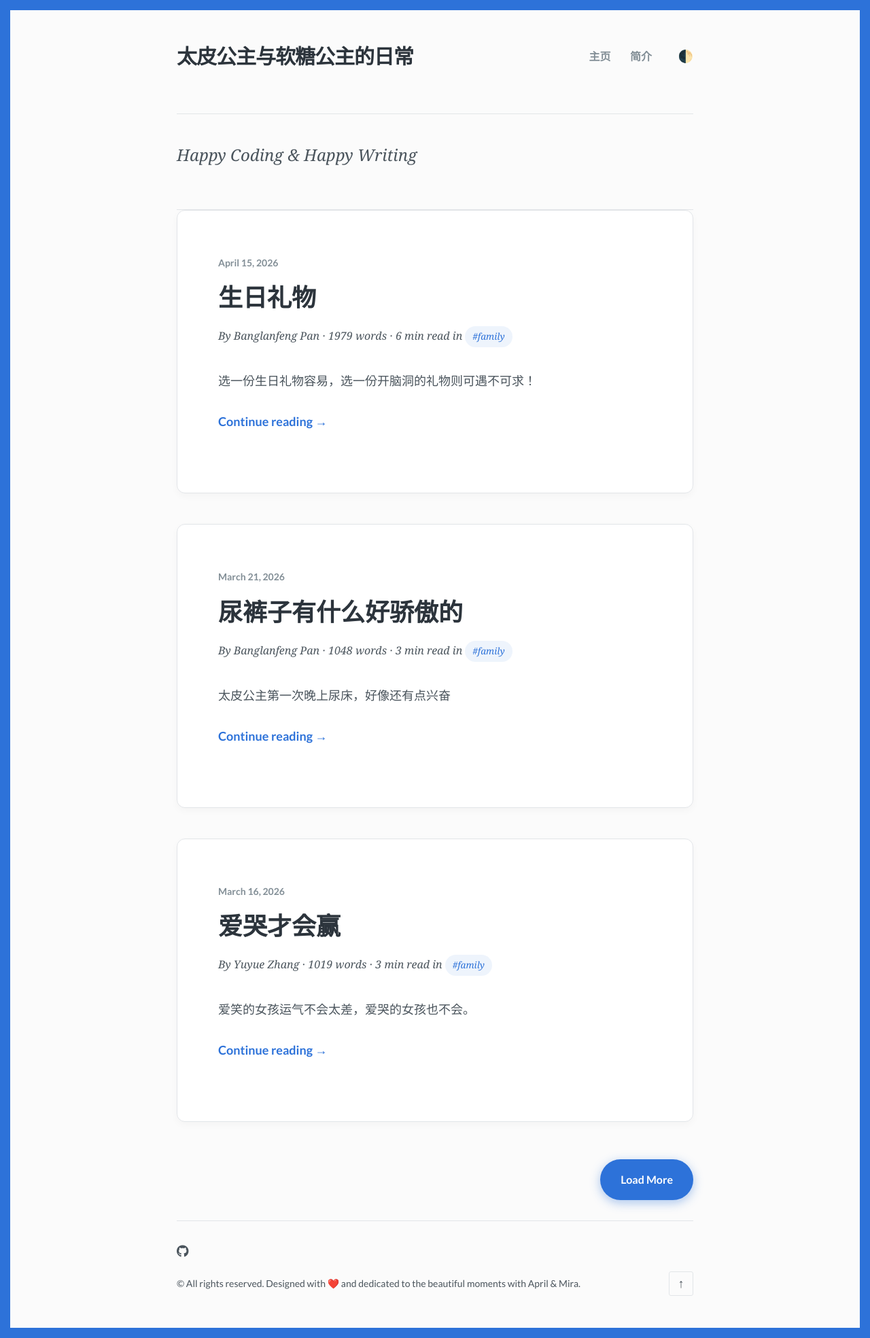
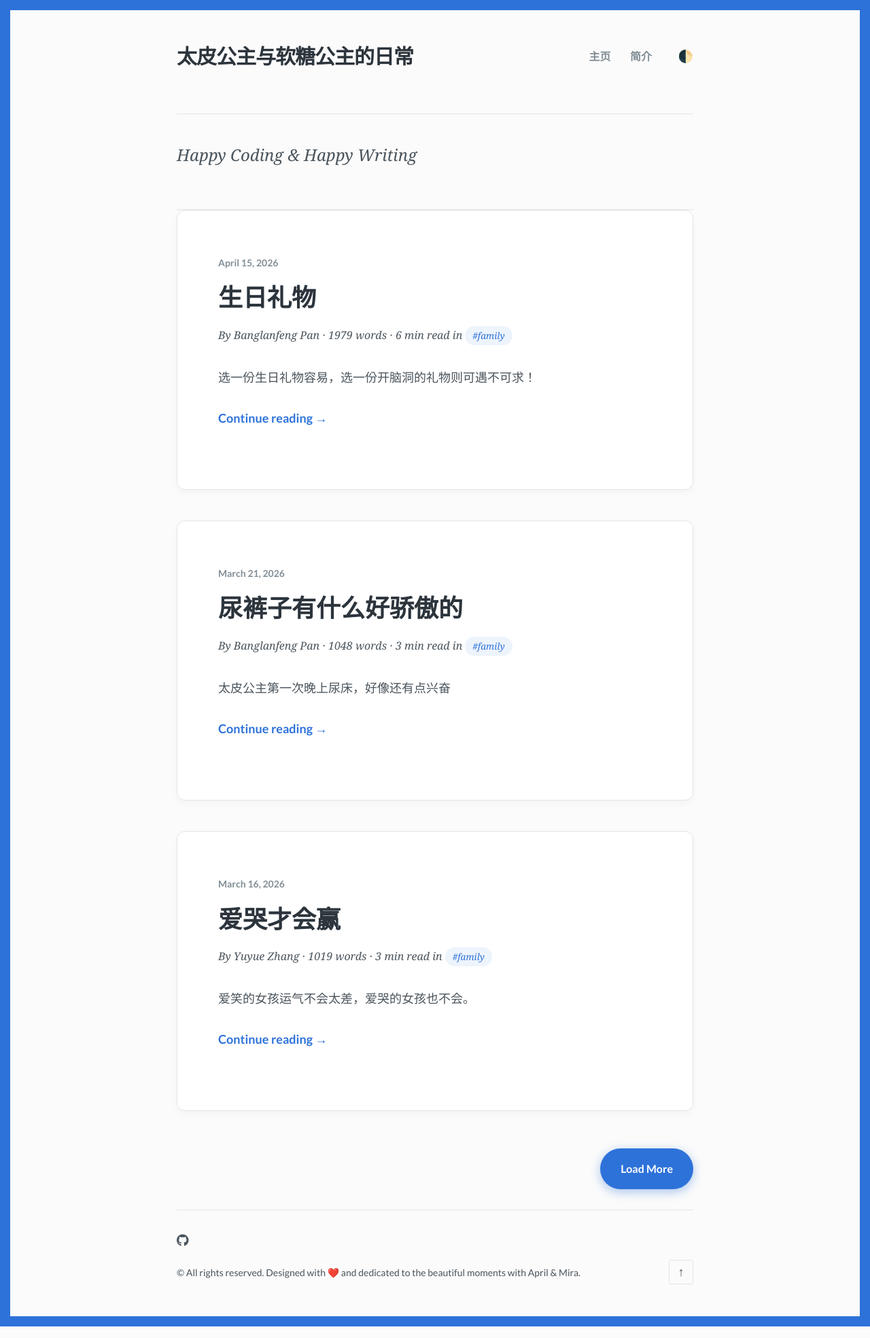
Before and after one commit to spiderPan/APMY, a Jekyll site: the page built from index.html, in a window 1280 px wide. Shown: the whole page at 68% size. Built offline with Jekyll 4.4.1, drawn with Linux system fonts in a browser that asks for light colours; some web fonts are replaced; the list of posts is cut into pages by our own code.

Commit message:
align the tag

```diff
--- a/_sass/_content.scss
+++ b/_sass/_content.scss
@@ -61,8 +61,16 @@
 .post-tags {
   a {
     display: inline-block;
-    padding: 0.3em 0.8em;
-    margin: 0 0.3em 0.3em 0;
+    vertical-align: middle;
+    padding: 0.2em 0.8em;
+    margin: 0 0.3em 0.1em 0;
+
+    @media only screen and (max-width: 600px) {
+      position: relative;
+      top: -1px;
+      margin-bottom: 0;
+    }
+
     border-radius: 50px;
     background: color-mix(in srgb, var(--color-accent) 8%, transparent);
     color: var(--color-accent);
```
